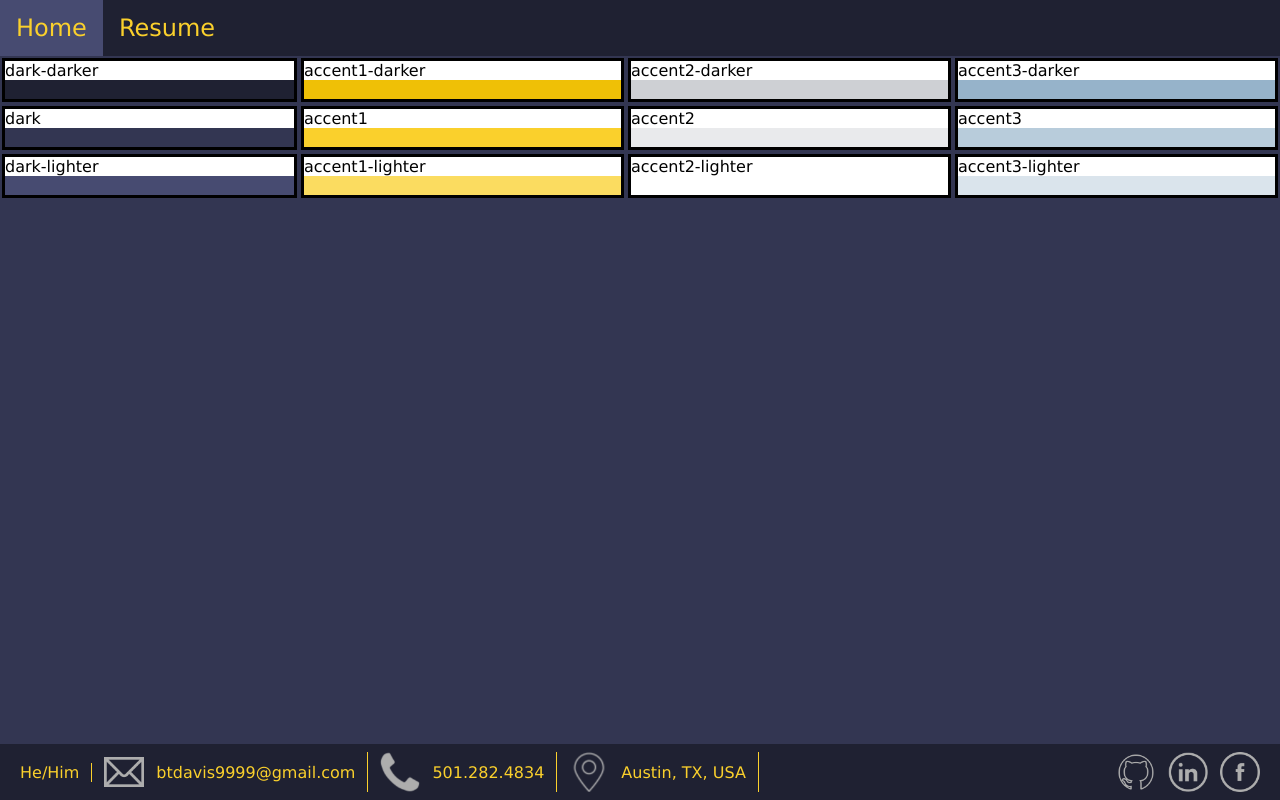
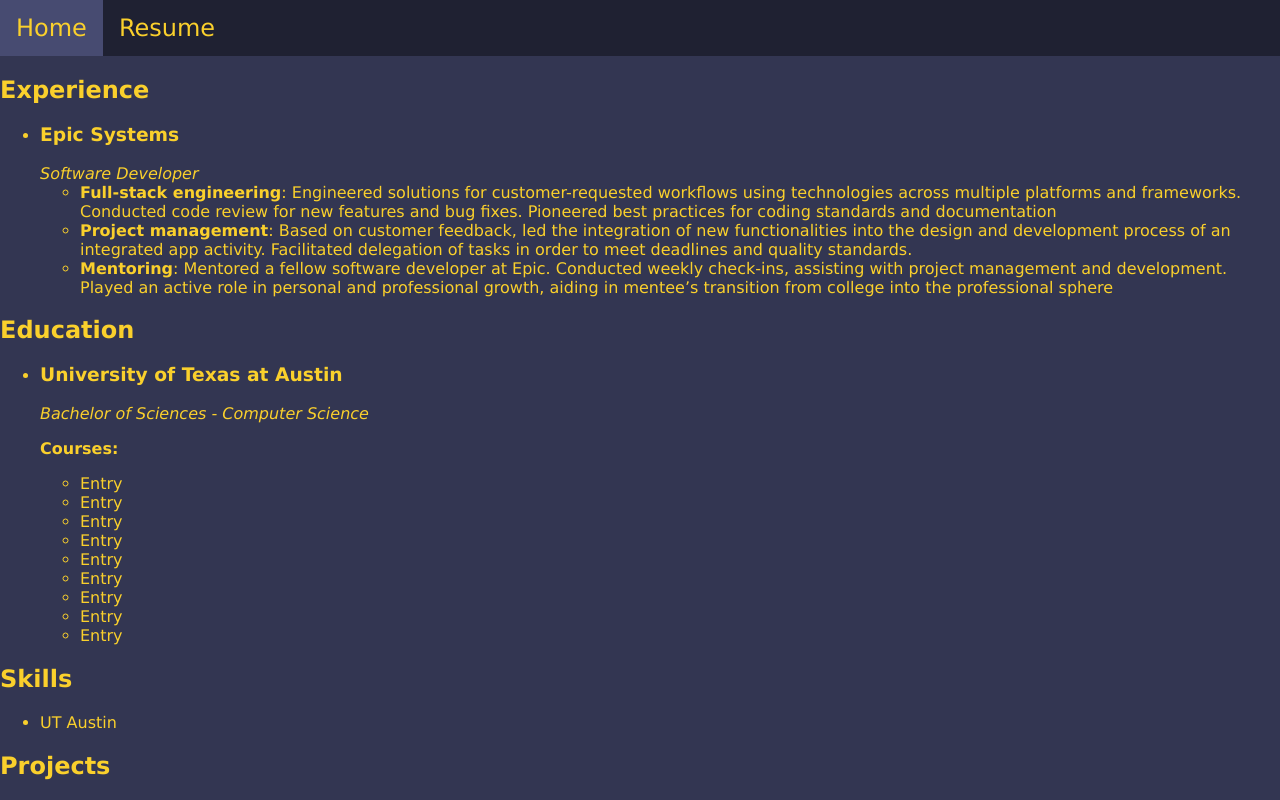
Before and after one commit to brocktdavis/my-website, a React (Create React App) app in the folder app/: page / in a window 1280 px wide. Shown: the top 800 px of the page. Built offline with nearby package versions, Linux system fonts and the light colour scheme.

Commit message:
Added beginning of resume

```diff
--- a/app/src/component/App.js
+++ b/app/src/component/App.js
@@ -3,6 +3,7 @@
 
 import Header from './header/Header';
 import Footer from './footer/Footer';
+import Resume from './pages/Resume';
 import Palette from './Palette';
 
 class App extends React.Component {
@@ -22,6 +23,7 @@
           onClick={(pageName) => alert(pageName)}
         />
         <article className="app-body">
+          <Resume />
           <Palette />
           {/*<p>Lorem ipsum dolor sit amet, consectetur adipiscing elit, sed do eiusmod tempor incididunt ut labore et dolore magna aliqua. Gravida in fermentum et sollicitudin ac orci. Convallis aenean et tortor at. Et egestas quis ipsum suspendisse ultrices gravida. Metus aliquam eleifend mi in. Libero volutpat sed cras ornare arcu dui. Viverra adipiscing at in tellus integer. At urna condimentum mattis pellentesque id nibh tortor id. Arcu ac tortor dignissim convallis aenean et tortor at. Sagittis nisl rhoncus mattis rhoncus urna neque viverra justo. Orci dapibus ultrices in iaculis. Libero justo laoreet sit amet cursus sit amet dictum sit. Iaculis urna id volutpat lacus. Tincidunt eget nullam non nisi est sit amet facilisis magna. Nulla posuere sollicitudin aliquam ultrices. Blandit libero volutpat sed cras ornare arcu.</p>
           <p>Lorem ipsum dolor sit amet, consectetur adipiscing elit, sed do eiusmod tempor incididunt ut labore et dolore magna aliqua. Gravida in fermentum et sollicitudin ac orci. Convallis aenean et tortor at. Et egestas quis ipsum suspendisse ultrices gravida. Metus aliquam eleifend mi in. Libero volutpat sed cras ornare arcu dui. Viverra adipiscing at in tellus integer. At urna condimentum mattis pellentesque id nibh tortor id. Arcu ac tortor dignissim convallis aenean et tortor at. Sagittis nisl rhoncus mattis rhoncus urna neque viverra justo. Orci dapibus ultrices in iaculis. Libero justo laoreet sit amet cursus sit amet dictum sit. Iaculis urna id volutpat lacus. Tincidunt eget nullam non nisi est sit amet facilisis magna. Nulla posuere sollicitudin aliquam ultrices. Blandit libero volutpat sed cras ornare arcu.</p>
--- /dev/null
+++ b/app/src/component/pages/Resume.jsx
@@ -0,0 +1,137 @@
+import React from 'react';
+
+import resume_data from './resume-data';
+
+
+class Resume extends React.Component {
+
+  render() {
+    return (
+      <div>
+        <Experience
+          data={resume_data["experience"]}
+        />
+        <Education
+          data={resume_data["education"]}
+        />
+        <Skills />
+        <Projects />
+        <Publications />
+      </div>
+    );
+  }
+}
+
+function Experience(props) {
+  let experienceEntries = props.data.map((entry, index) =>
+    <ExperienceEntry entryData={entry} key={index}/>
+  );
+
+  return (
+    <div className="experience">
+      <h2>Experience</h2>
+      <ul>{experienceEntries}</ul>
+    </div>
+  );
+}
+
+function ExperienceEntry(props) {
+  let responsibilityEntries = props.entryData["responsibilities"].map((entry, index) =>
+    <ResponsibilityEntry entryData={entry} key={index} />
+  );
+
+  return (
+    <li className="expereience-entry">
+      <h3>{props.entryData["business"]}</h3>
+      <em>{props.entryData["job-title"]}</em>
+      <ul>{responsibilityEntries}</ul>
+    </li>
+  );
+}
+
+function ResponsibilityEntry(props) {
+  return (
+    <li className="responsibility-entry">
+      <strong>{props.entryData["title"]}</strong>
+      : {props.entryData["description"]}
+    </li>
+  );
+}
+
+function Education(props) {
+  let educationEntries = props.data.map((entry, index) =>
+    <EducationEntry entryData={entry} key={index} />
+  );
+
+  return (
+    <div className="education">
+      <h2>Education</h2>
+      <ul>{educationEntries}</ul>
+    </div>
+  );
+}
+
+function EducationEntry(props) {
+  let courseEntries = props.entryData["courses"].map((entry, index) =>
+    <CourseEntry entryData={entry} key={index} />
+  );
+
+  return (
+    <li className="education-entry">
+      <h3>{props.entryData["university"]}</h3>
+      <em>{props.entryData["degree"]}</em>
+      <p><strong>Courses: </strong></p>
+      <ul>{courseEntries}</ul>
+    </li>
+  );
+}
+
+function CourseEntry(props) {
+  return (
+    <li className="courseEntry">
+      Entry
+    </li>
+  )
+}
+
+function Skills(props) {
+  return (
+    <>
+      <h2>Skills</h2>
+      <ul>
+        <li>
+          UT Austin
+        </li>
+      </ul>
+    </>
+  );
+}
+
+function Projects(props) {
+  return (
+    <>
+      <h2>Projects</h2>
+      <ul>
+        <li>
+          UT Austin
+        </li>
+      </ul>
+    </>
+  );
+}
+
+function Publications(props) {
+  return (
+    <>
+      <h2>Publications</h2>
+      <ul>
+        <li>
+          UT Austin
+        </li>
+      </ul>
+    </>
+  );
+}
+
+
+export default Resume;
--- /dev/null
+++ b/app/src/component/pages/resume-data.json
@@ -0,0 +1,39 @@
+{
+  "experience": [
+    {
+      "business": "Epic Systems",
+      "job-title": "Software Developer",
+      "responsibilities": [
+        {
+          "title": "Full-stack engineering",
+          "description": " Engineered solutions for customer-requested workflows using technologies across multiple platforms and frameworks. Conducted code review for new features and bug fixes. Pioneered best practices for coding standards and documentation"
+        },
+        {
+          "title": "Project management",
+          "description": "Based on customer feedback, led the integration of new functionalities into the design and development process of an integrated app activity. Facilitated delegation of tasks in order to meet deadlines and quality standards."
+        },
+        {
+          "title": "Mentoring",
+          "description": "Mentored a fellow software developer at Epic. Conducted weekly check-ins, assisting with project management and development. Played an active role in personal and professional growth, aiding in mentee’s transition from college into the professional sphere"
+        }
+      ]
+    }
+  ],
+  "education": [
+    {
+      "university": "University of Texas at Austin",
+      "degree": "Bachelor of Sciences - Computer Science",
+      "courses": [
+        "Algorithms and Complexity",
+        "Data Structures",
+        "Computer Organization and Architecture",
+        "Operating Systems",
+        "Computer Networks",
+        "Modern Web Applications",
+        "Data Mining",
+        "Computer Graphics",
+        "Compilers"
+      ]
+    }
+  ]
+}
```
